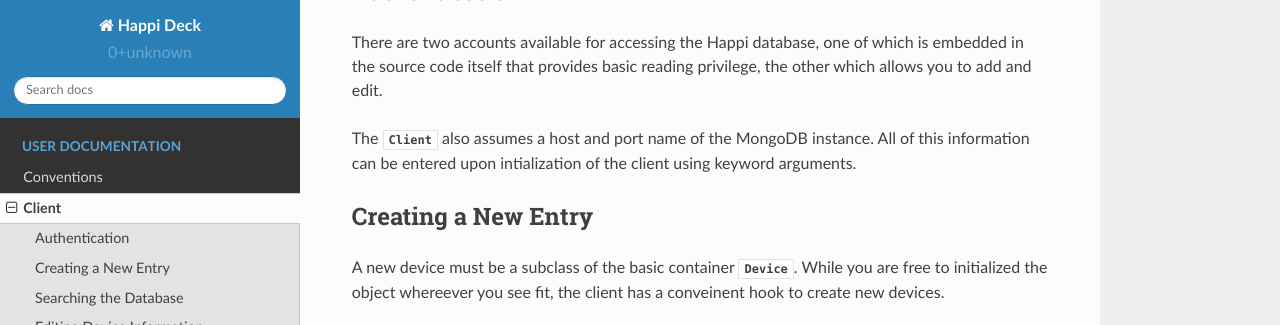
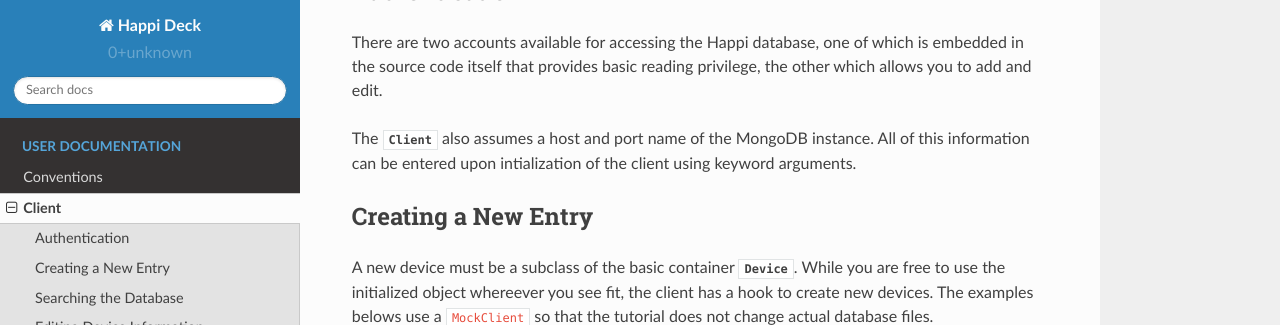
Before and after one commit to pcdshub/happi, a Sphinx documentation site: the page built from docs/source/client.rst, in a window 1280 px wide and 900 px high, scrolled down 452 px, cut to the strip 0-325 px from the top of the window. Built offline with Sphinx 7.4.7 and the Read the Docs theme 2.0.0, drawn with Linux system fonts in a browser that asks for light colours.

Commit message:
Docs should use MockClient instead of real thing

```diff
--- a/docs/source/client.rst
+++ b/docs/source/client.rst
@@ -31,14 +31,18 @@
 Creating a New Entry
 ^^^^^^^^^^^^^^^^^^^^
 A new device must be a subclass of the basic container :class:`.Device`.
-While you are free to initialized the object whereever you see fit, the client
-has a conveinent hook to create new devices.
+While you are free to use the initialized object whereever you see fit, the client
+has a hook to create new devices. The examples belows use a ``MockClient`` so
+that the tutorial does not change actual database files.
 
 .. ipython:: python
 
     import happi
 
-    client = happi.Client(user='test',pw='test',db='test')
+    from tests import MockClient
+
+
+    client = MockClient(user='test',pw='test',db='test')
 
     device = client.create_device("Device", alias='my_device',base='PV:BASE', beamline='XRT', z=345.5)
 
```
